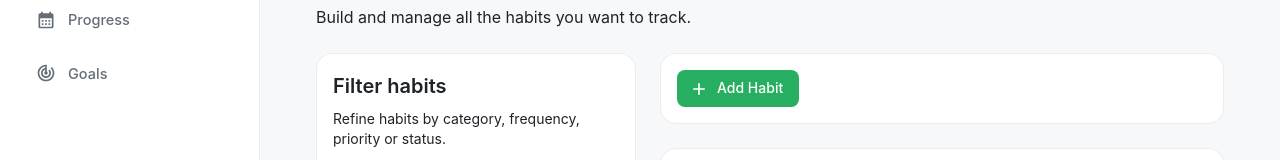
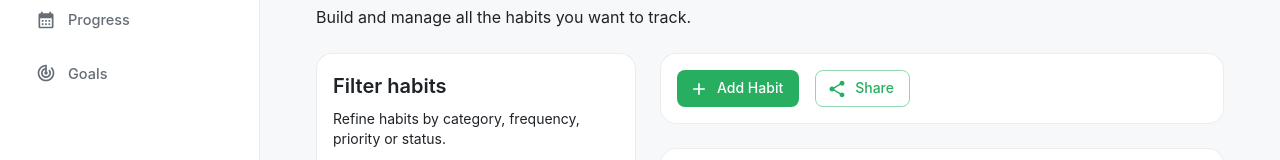
Before and after one commit to NghiaDPTWorkk/habit-hub, a React (Vite) app in the folder fe/: page /habits in a window 1280 px wide. Shown: the part 286-446 px from the top of the page. Built offline with nearby package versions, Linux system fonts and the light colour scheme.

Commit message:
fix(habits): HH-35 - remove redundant comments and render share button

```diff
--- a/fe/src/features/habits/components/HabitsPage.tsx
+++ b/fe/src/features/habits/components/HabitsPage.tsx
@@ -11,6 +11,7 @@ import { FilterSideBar } from './FilterSideBar'
 import { SHARED_MESSAGES } from '@/constants/messages'
 import type { HabitFilters } from './FilterSideBar'
 import type { Habit } from '@/types'
+import { ShareProgressButton } from './ShareProgressButton'
 
 const PAGE_TITLE = 'Habits'
 const PAGE_DESC = 'Build and manage all the habits you want to track.'
@@ -165,6 +166,7 @@ export const HabitsPage: FC = () => {
               >
                 {ADD_HABIT_LABEL}
               </Button>
+              <ShareProgressButton />
               <IconButton
                 sx={{ display: { xs: 'flex', md: 'none' } }}
                 onClick={() => setFilterDrawerOpen(true)}
--- a/fe/src/features/habits/components/ShareProgressButton.tsx
+++ b/fe/src/features/habits/components/ShareProgressButton.tsx
@@ -1,7 +1,6 @@
 import React, { useState } from 'react'
 import { Button, ShareDialog } from '@/components/ui'
 import ShareIcon from '@mui/icons-material/Share'
-// LƯU Ý: Mày tự gõ lại đường dẫn import file ShareDialog cho đúng cấu trúc thư mục nha
 
 const SHARE_TEXT = 'Share'
 
@@ -11,7 +10,6 @@ export const ShareProgressButton: React.FC = () => {
 
   return (
     <>
-      {/* Chỉ còn lại đúng cái nút kích hoạt */}
       <Button
         variant="outlined"
         color="primary"
@@ -20,8 +18,6 @@ export const ShareProgressButton: React.FC = () => {
       >
         {SHARE_TEXT}
       </Button>
-
-      {/* Gọi component có sẵn của dự án ra xài */}
       <ShareDialog open={isOpen} onClose={() => setIsOpen(false)} shareUrl={shareUrl} />
     </>
   )
```
